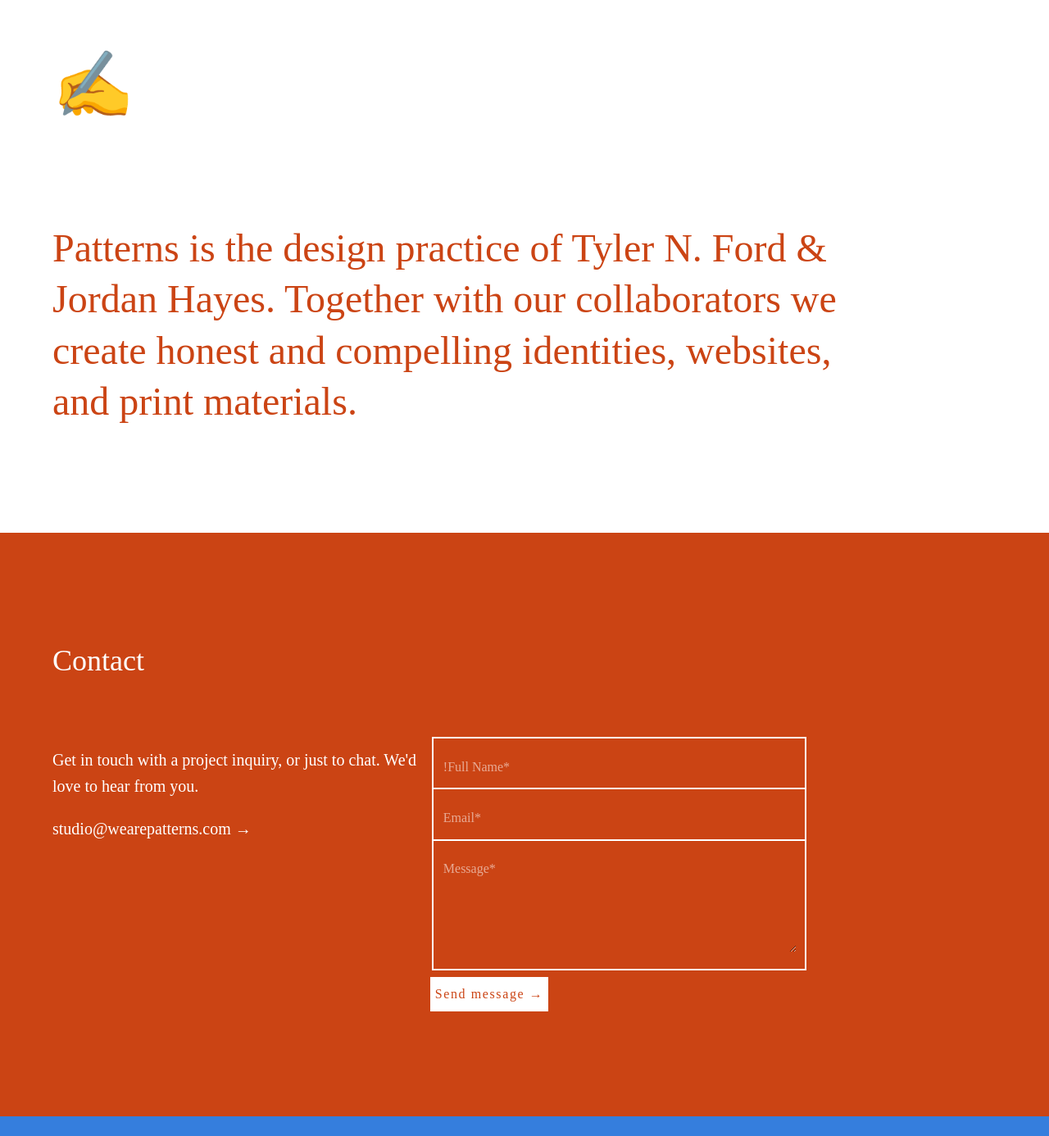
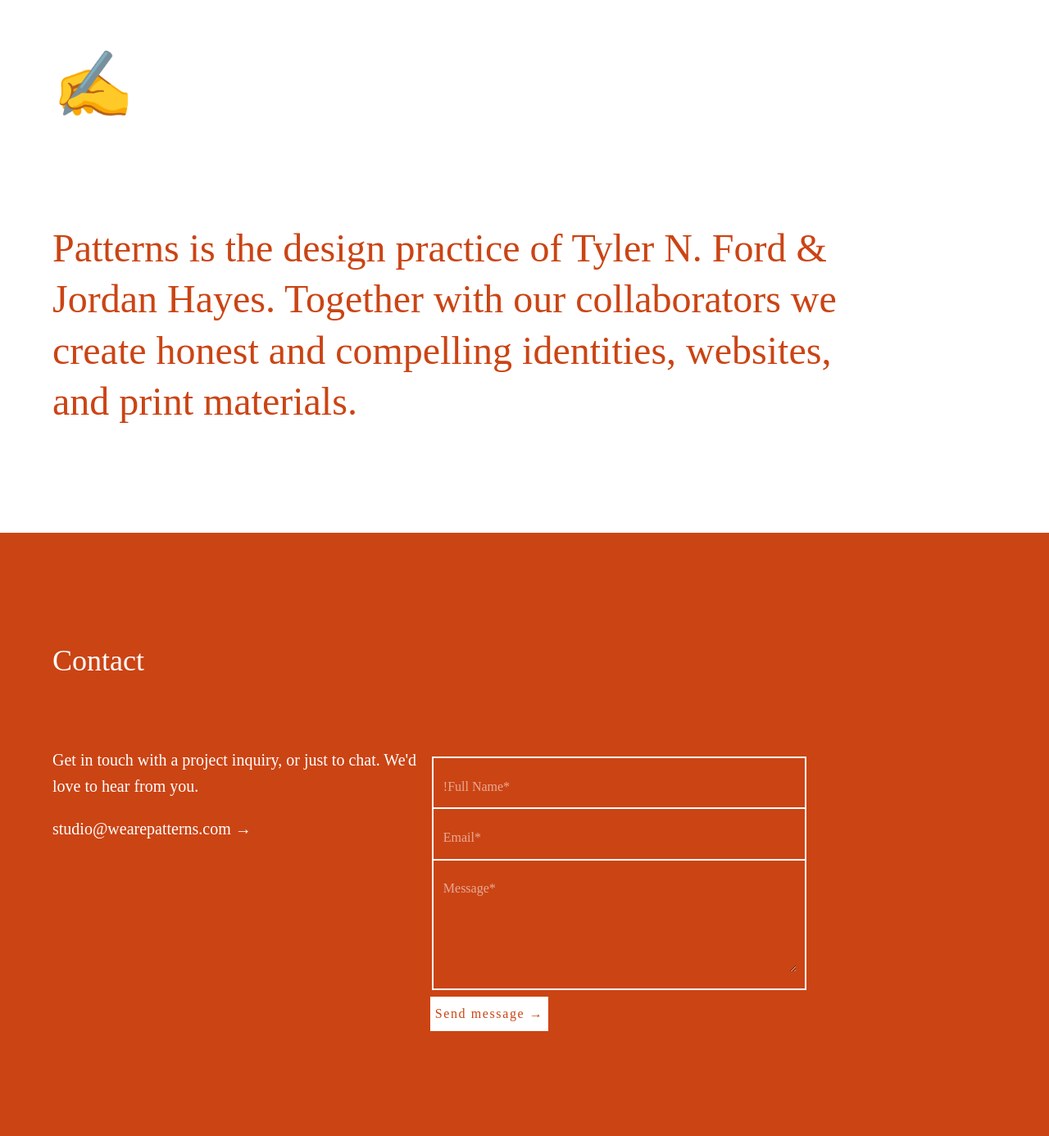
Before and after one commit to wearepatterns/wearepatterns.github.io, a Jekyll site: the page built from index.markdown, in a window 1280 px wide. Shown: the whole page at 82% size. Built offline with Jekyll 4.4.1, drawn with Linux system fonts in a browser that asks for light colours; before the commit the page ends 1362 px from its top, so only the background shows below that.

Commit message:
Update new.html

```diff
--- a/_layouts/new.html
+++ b/_layouts/new.html
@@ -41,7 +41,7 @@
                     <p class="fw3"><a class="link white" style="font-family:'source-code-pro';" hef="mailto:studio@wearepatterns.com">studio@wearepatterns.com</a> &#8594;</p>
                 </div>
 
-                <form class="bg-yyellow pt2 w-40 f5" action="//formspree.io/tylernford@gmail.com" method="POST">
+                <form class="bg-yyellow pt4 w-40 f5" action="//formspree.io/tylernford@gmail.com" method="POST">
                     <fieldset class="b--white bb-0">
                         <input class="input-reset bg-newred white pt3 w-100 bn" type="text" name="Name" placeholder="!Full Name*" validate-required>
                     </fieldset>
```
